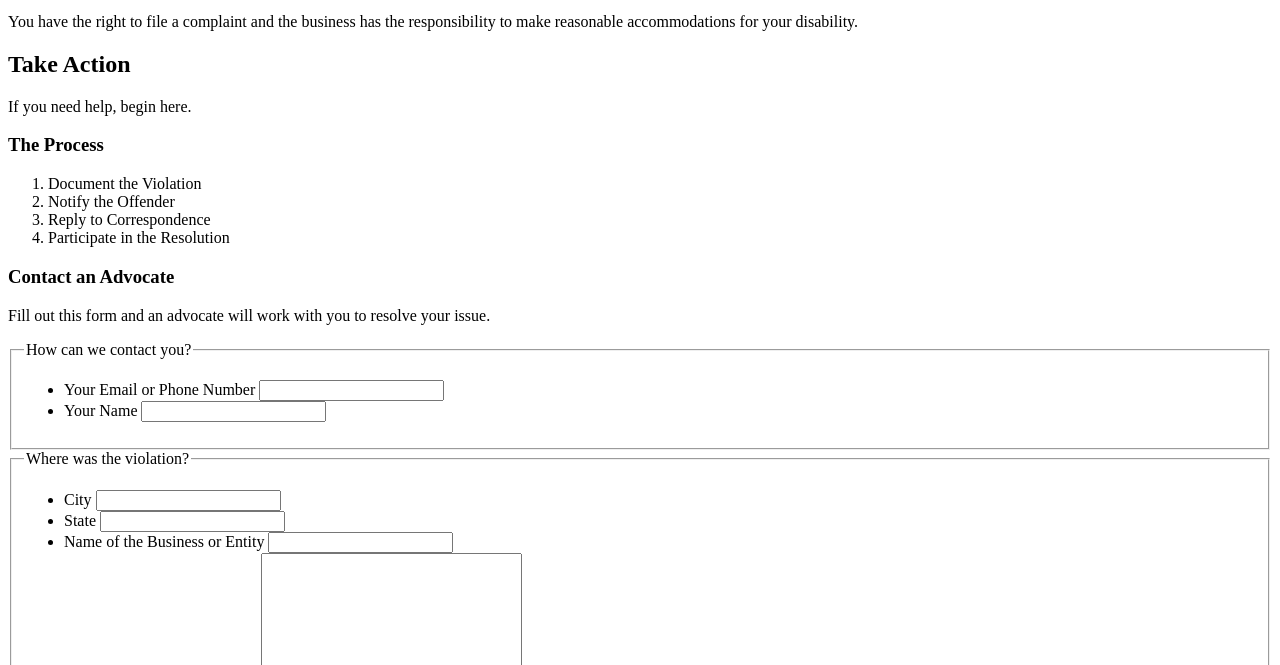
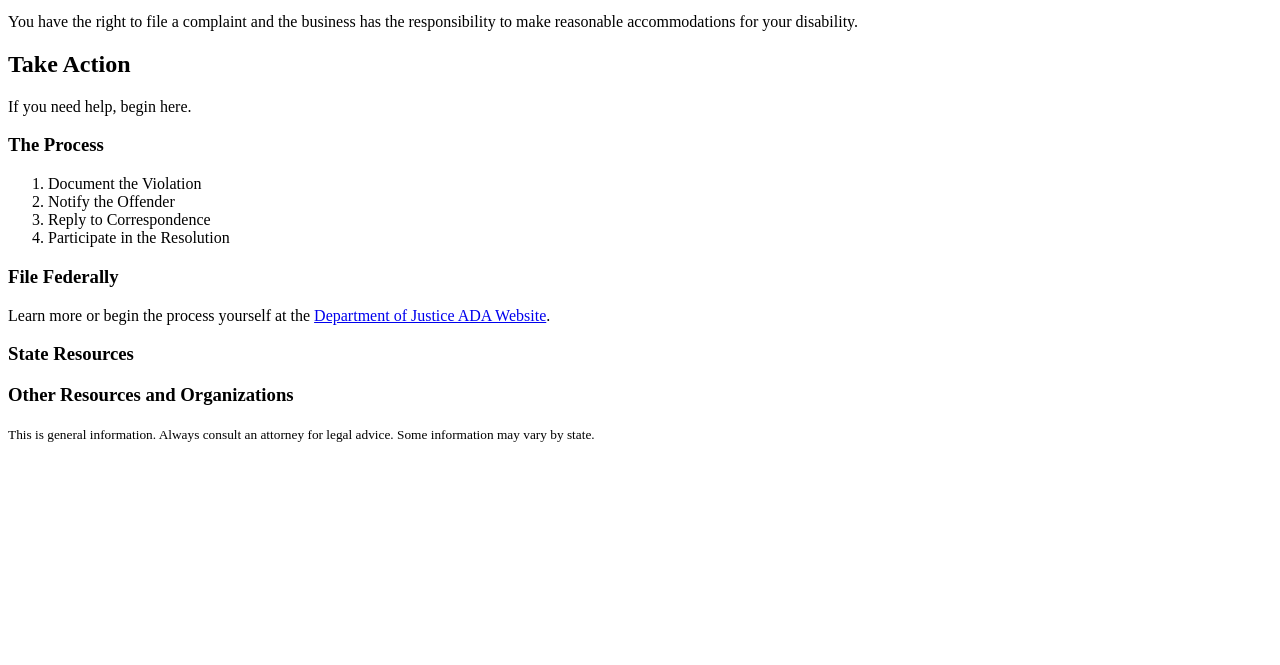
Before and after one commit to myadaccess/myadaccess.github.io, a plain HTML site: page index.html in a window 1280 px wide. Shown: the part 135-800 px from the top of the page. Drawn offline with Linux system fonts and the light colour scheme.

Commit message:
removed form. added headlines for resource links.

```diff
--- a/index.html
+++ b/index.html
@@ -18,6 +18,11 @@
     <li>Reply to Correspondence</li>
     <li>Participate in the Resolution</li>
 </ol>
+<h3>File Federally</h3>
+<p>Learn more or begin the process yourself at the <a href="https://www.ada.gov/filing_complaint.htm">Department of Justice ADA Website</a>.</p>
+<h3>State Resources</h3>
+<h3>Other Resources and Organizations</h3>
+<!--
 <h3>Contact an Advocate</h3>
 <p>Fill out this form and an advocate will work with you to resolve your issue.</p>
 <form action="">
@@ -57,7 +62,7 @@
     </fieldset>
     <p><input type="submit"></p>
 </form>
-<p>Learn more or begin the process yourself at the <a href="https://www.ada.gov/filing_complaint.htm">Department of Justice ADA Website</a>.</p>
+-->
 <small>This is general information. Always consult an attorney for legal advice. Some information may vary by state.</small>
 </body>
 </html>
```
Also changed, not shown: 1 other file.
